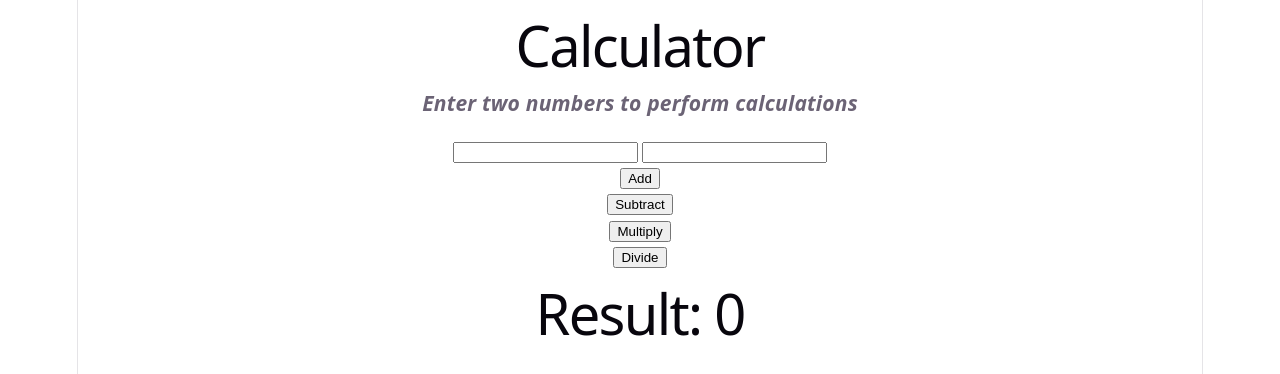
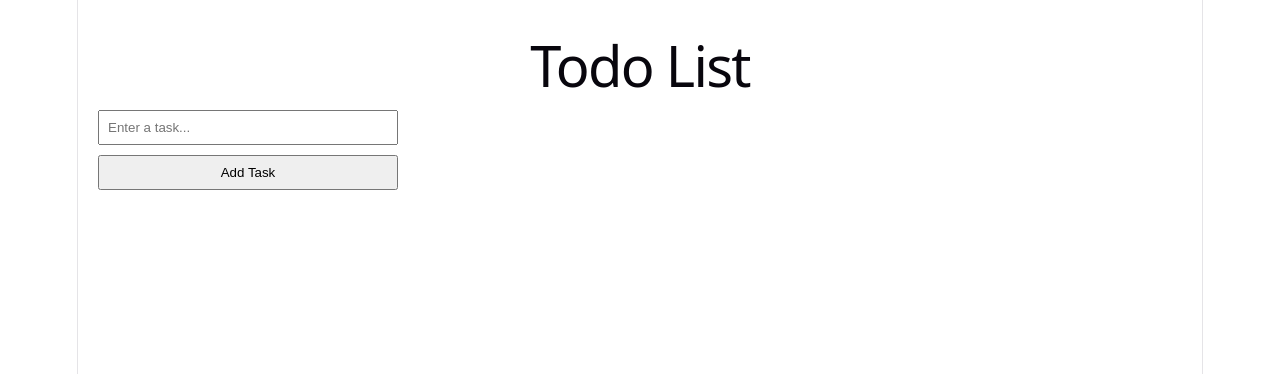
Before and after one commit to Player1205/OpenPractice, a React (Vite) app in the folder react/React01/: page / in a window 1280 px wide. Shown: the top 374 px of the page. Built offline with nearby package versions, Linux system fonts and the light colour scheme.

Commit message:
feat: made a todo app in react

```diff
--- a/react/React01/src/App.jsx
+++ b/react/React01/src/App.jsx
@@ -3,6 +3,7 @@ import './App.css'
 import StudentComponent from './components/StudentComponent.jsx'
 import IncDec from './components/IncDec.jsx'
 import CalculatorApp from './components/CalculatorApp.jsx'
+import Todo from './components/Todo.jsx'
 
 function App() {
 //  const studentinformation = [
@@ -35,7 +36,8 @@ function App() {
       ))} */
       }
       {/* <IncDec/> */}
-      <CalculatorApp/>
+      {/* <CalculatorApp/> */}
+      <Todo/>
     </>
   )
 }
--- /dev/null
+++ b/react/React01/src/components/Todo.jsx
@@ -0,0 +1,52 @@
+import React, { useState } from 'react';
+
+function Todo() {
+  const [task, setTask] = useState("");
+  const [tasks, setTasks] = useState([]);
+
+  const handleInputChange = (e) => {
+    setTask(e.target.value);
+  }
+
+  const handleAddTask = () => {
+    if (task.trim() !== "") {
+      setTasks([...tasks, task]);
+      setTask("");
+    }
+  };
+
+  const handleDeleteTask = (index) => {
+    const updatedTasks = tasks.filter((_, i) => i !== index);
+    setTasks(updatedTasks);
+  }
+
+  return (
+    <div style={{ padding: "20px", fontFamily: "sans-serif" }}>
+      <h1>Todo List</h1>
+
+      <div style={{ display: "flex", flexDirection: "column", gap: "10px", maxWidth: "300px" }}>
+        <input
+          type="text"
+          value={task}
+          onChange={handleInputChange}
+          placeholder="Enter a task..."
+          style={{ padding: "8px" }}
+        />
+        <button onClick={handleAddTask} style={{ padding: "8px", cursor: "pointer" }}>
+          Add Task
+        </button>
+      </div>
+
+      <ul style={{ marginTop: "20px" }}>
+        {tasks.map((t, index) => (
+          <li key={index} style={{ marginBottom: "10px" }}>
+            <span style={{ marginRight: "15px" }}>{t}</span>
+            <button onClick={() => handleDeleteTask(index)}>Delete</button>
+          </li>
+        ))}
+      </ul>
+    </div>
+  );
+}
+
+export default Todo;
```
